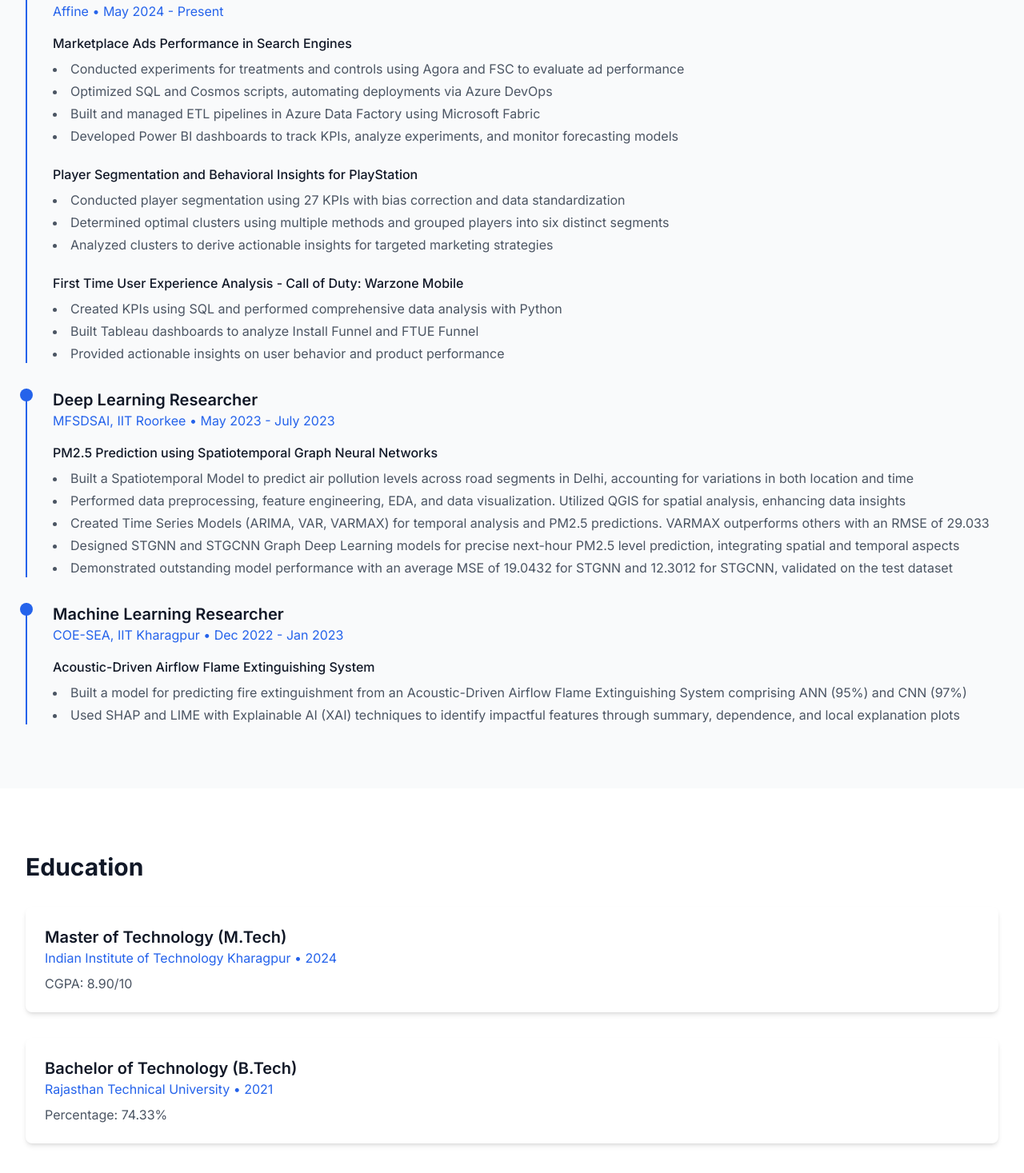
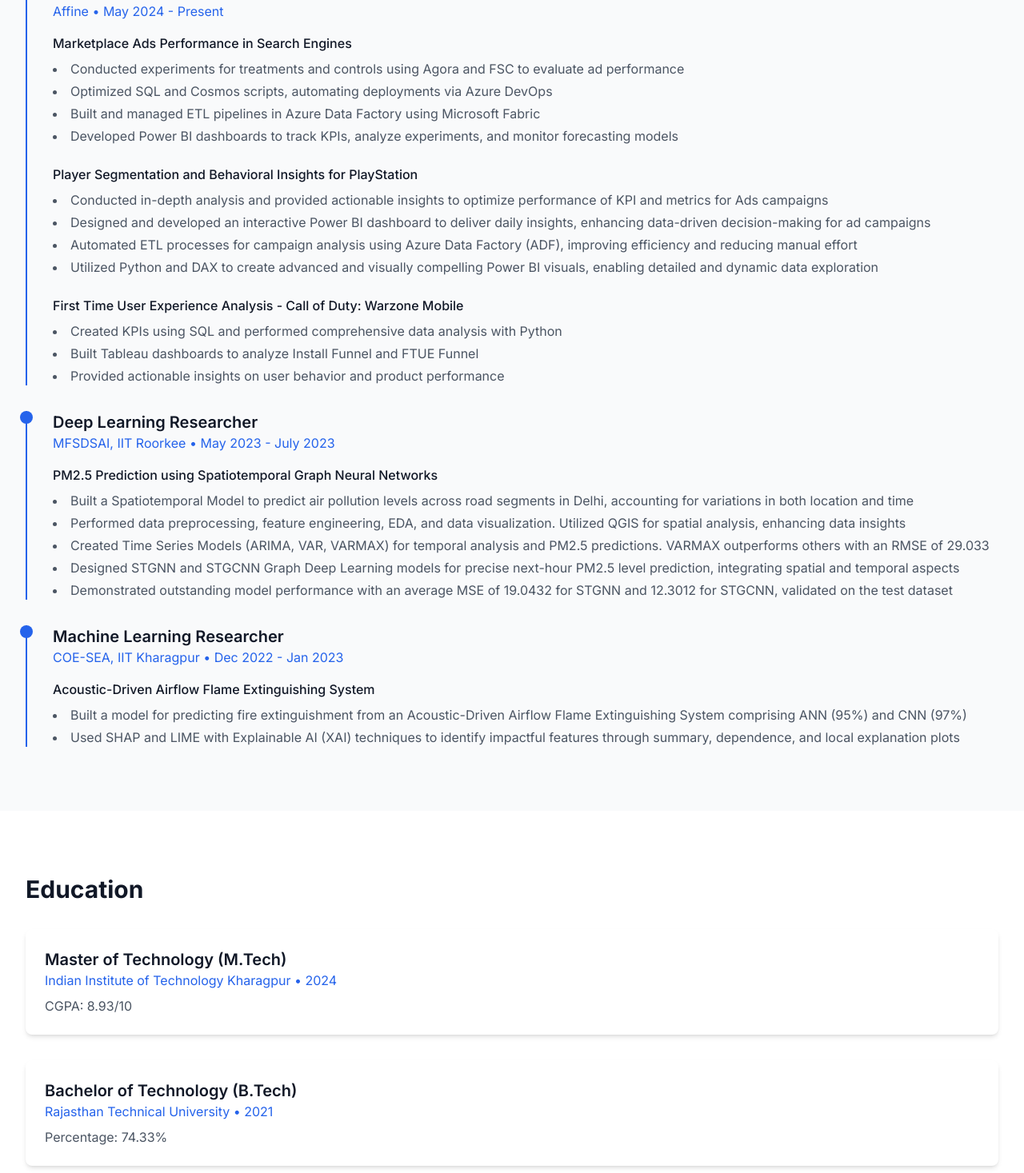
Before and after one commit to Gajju4/Gajendra, a Next.js app: page / in a window 1280 px wide. Shown: the part 3442-4909 px from the top of the page at 80% size. Built offline with nearby package versions, Linux system fonts and the light colour scheme; no server answers.

Commit message:
Updated Experience section and CGPA

```diff
--- a/app/page.tsx
+++ b/app/page.tsx
@@ -430,9 +430,10 @@
                 <div>
                   <h4 className="font-medium text-gray-900 dark:text-white">Player Segmentation and Behavioral Insights for PlayStation</h4>
                   <ul className="mt-2 list-disc list-inside text-gray-600 dark:text-gray-300 space-y-1">
-                    <li>Conducted player segmentation using 27 KPIs with bias correction and data standardization</li>
-                    <li>Determined optimal clusters using multiple methods and grouped players into six distinct segments</li>
-                    <li>Analyzed clusters to derive actionable insights for targeted marketing strategies</li>
+                    <li>Conducted in-depth analysis and provided actionable insights to optimize performance of KPI and metrics for Ads campaigns</li>
+                    <li>Designed and developed an interactive Power BI dashboard to deliver daily insights, enhancing data-driven decision-making for ad campaigns</li>
+                    <li> Automated ETL processes for campaign analysis using Azure Data Factory (ADF), improving efficiency and reducing manual effort</li>
+                    <li>Utilized Python and DAX to create advanced and visually compelling Power BI visuals, enabling detailed and dynamic data exploration</li>
                   </ul>
                 </div>
 
@@ -498,7 +499,7 @@
               </h3>
               <p className="text-blue-600 dark:text-blue-400">Indian Institute of Technology Kharagpur • 2024</p>
               <p className="mt-2 text-gray-600 dark:text-gray-300">
-                CGPA: 8.90/10
+                CGPA: 8.93/10
               </p>
             </div>
             <div className="bg-white dark:bg-gray-700 p-6 rounded-lg shadow-md">
```
